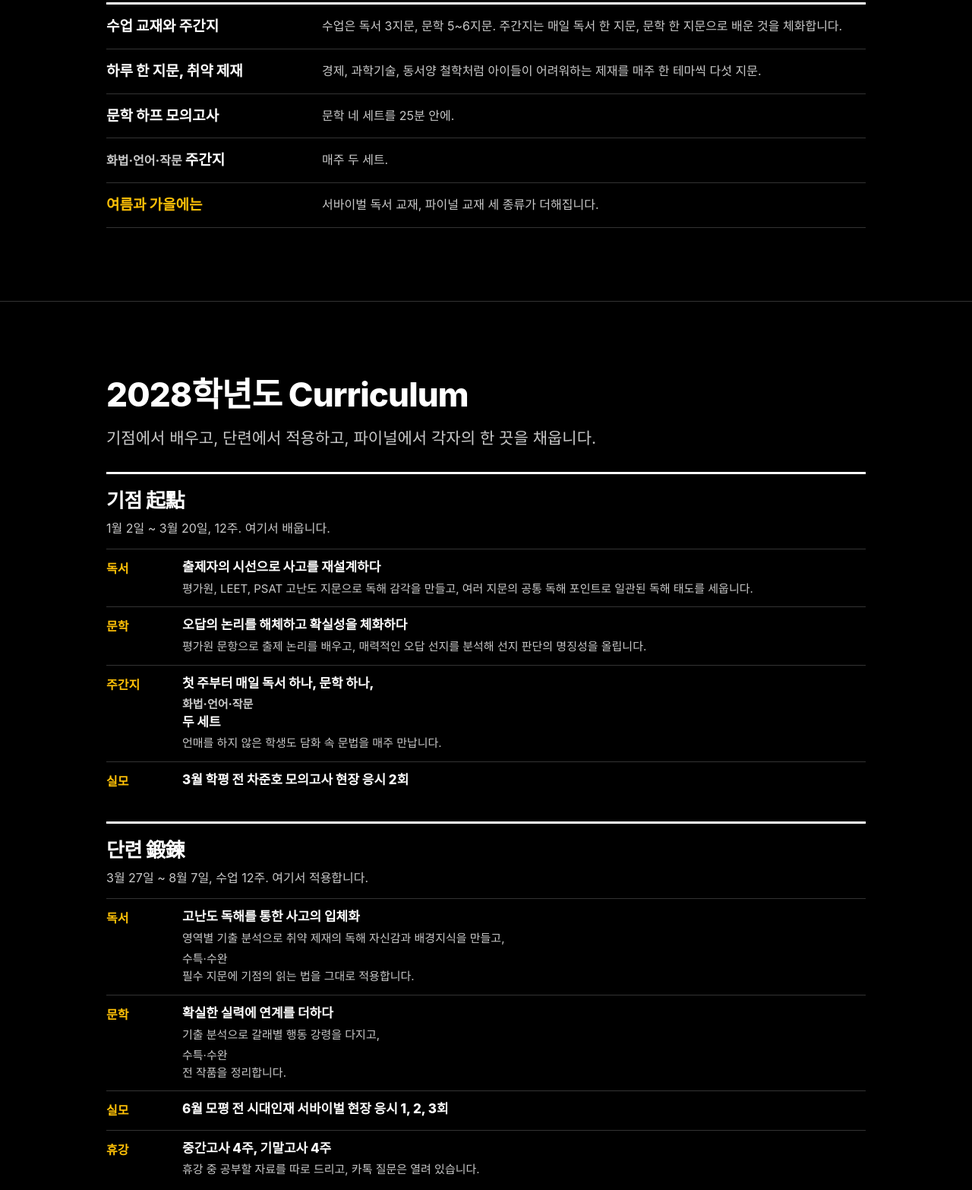
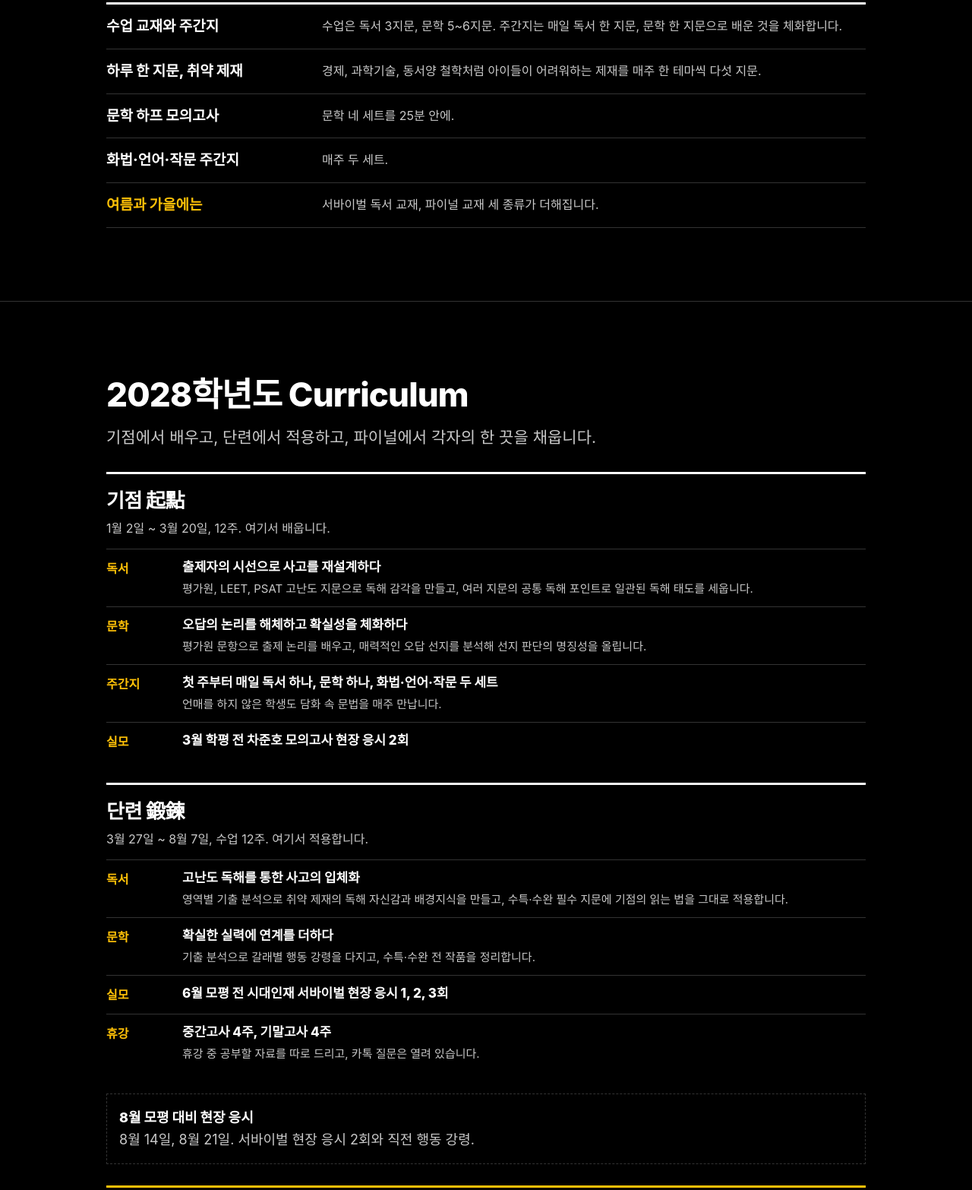
Before and after one commit to chajunho1515-stack/chajunho1515-stack.github.io, a plain HTML site: page index.html in a window 1280 px wide. Shown: the part 3354-4920 px from the top of the page at 76% size. Drawn offline with Linux system fonts and the light colour scheme; a web font is replaced by a local one.

Commit message:
Keep compound terms on one line and fix nested span styling
Co-Authored-By: Claude Fable 5.2 <noreply@anthropic.com>

```diff
--- a/index.html
+++ b/index.html
@@ -83,7 +83,7 @@ section + section{border-top:1px solid var(--rule)}
 .kv{list-style:none;margin:28px 0 0;padding:0;border-top:3px solid var(--ink)}
 .kv li{display:grid;grid-template-columns:minmax(0,1fr);gap:4px;padding:16px 0;border-bottom:1px solid var(--rule)}
 .kv b{font-weight:800;font-size:19px;line-height:1.35}
-.kv span{color:var(--ink2);font-size:16px;line-height:1.55}
+.kv li > span{color:var(--ink2);font-size:16px;line-height:1.55}
 
 /* 커리큘럼 */
 .season{margin-top:28px;border-top:3px solid var(--ink);padding-top:18px}
@@ -94,7 +94,7 @@ section + section{border-top:1px solid var(--rule)}
 .rows dt{font-weight:800;color:var(--yellow);font-size:16px;margin:0}
 .rows dd{margin:0}
 .rows dd strong{display:block;font-weight:800;font-size:17px;line-height:1.4}
-.rows dd span{display:block;color:var(--ink2);font-size:15px;line-height:1.55;margin-top:4px}
+.rows dd > span{display:block;color:var(--ink2);font-size:15px;line-height:1.55;margin-top:4px}
 .mid{margin-top:28px;border:1px dashed var(--rule);padding:16px}
 .mid b{font-weight:800}
 
```
